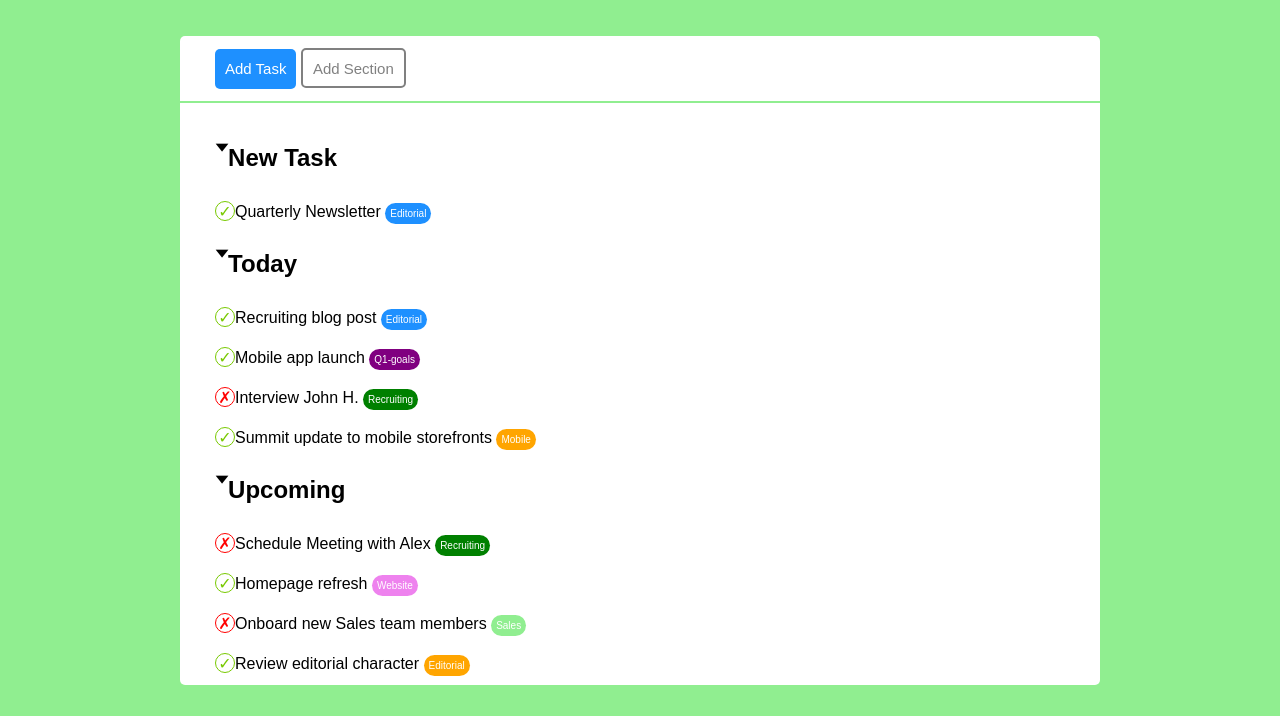
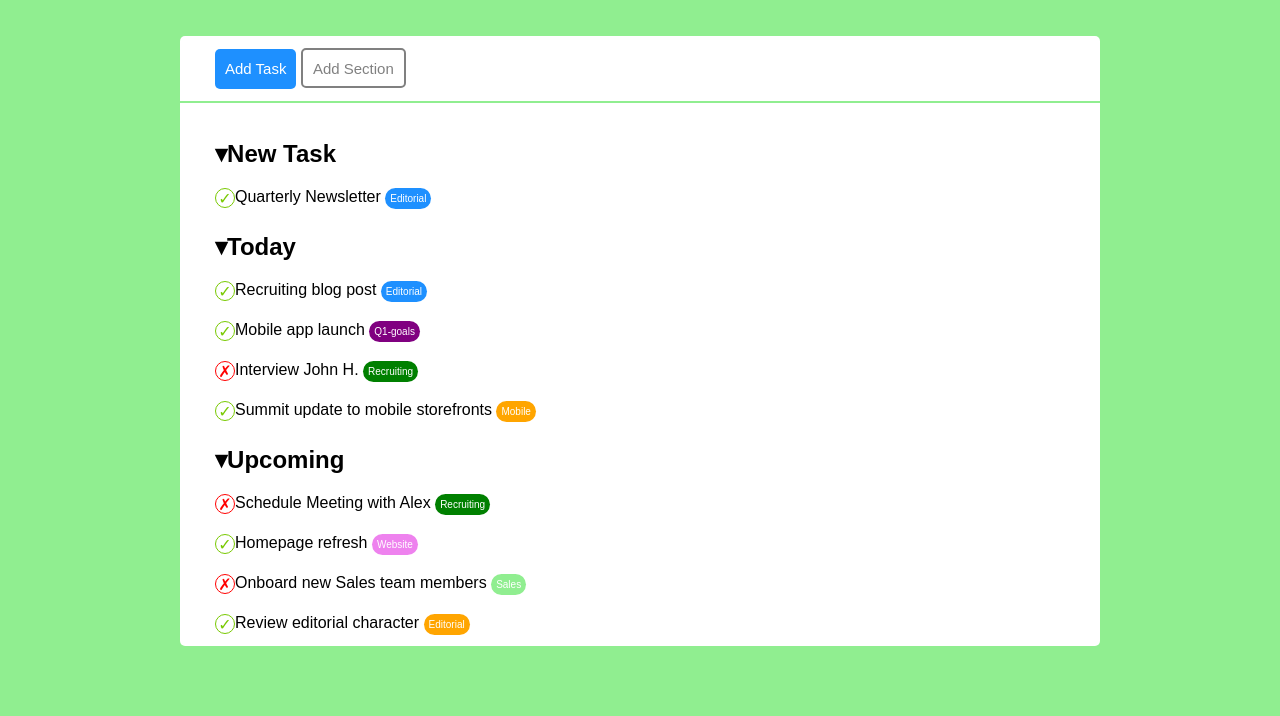
Before and after one commit to FernandoVerderame/html-css-toboolist, a plain HTML site: page index.html in a window 1280 px wide. Shown: the part 84-800 px from the top of the page. Drawn offline with Linux system fonts and the light colour scheme.

Commit message:
job complete

```diff
--- a/css/style.css
+++ b/css/style.css
@@ -133,8 +133,10 @@ h2 {
 
 .circle.verified {
     color: rgb(120, 201, 0);
+    vertical-align: middle;
 }
 
 .circle.not-verified {
     color: red;
+    vertical-align: middle;
 }
--- a/index.html
+++ b/index.html
@@ -32,12 +32,12 @@
 
         <!-- Liste disordinate -->
         <div class="container big">
-            <h2><span class="x">&#129171;</span>New Task</h2>
+            <h2>&blacktriangledown;New Task</h2>
             <ul>
                 <li><span class="circle verified">&#10003;</span>Quarterly Newsletter <span class="box-multicolor dodgerblue">Editorial</span></li>
             </ul>
 
-            <h2><span>&#129171;Today</span></h2>
+            <h2>&blacktriangledown;Today</h2>
             <ul>
                 <li><span class="circle verified">&#10003;</span>Recruiting blog post <span class="box-multicolor dodgerblue">Editorial</span></li>
                 <li><span class="circle verified">&#10003;</span>Mobile app launch <span class="box-multicolor purple">Q1-goals</span></li>
@@ -45,7 +45,7 @@
                 <li><span class="circle verified">&#10003;</span>Summit update to mobile storefronts <span class="box-multicolor orange">Mobile</span></li>
             </ul>
 
-            <h2><span>&#129171;</span>Upcoming</h2>
+            <h2>&blacktriangledown;Upcoming</h2>
             <ul>
                 <li><span class="circle not-verified">&#10007;</span>Schedule Meeting with Alex <span class="box-multicolor green">Recruiting</span></li>
                 <li><span class="circle verified">&#10003;</span>Homepage refresh <span class="box-multicolor violet">Website</span></li>
```
